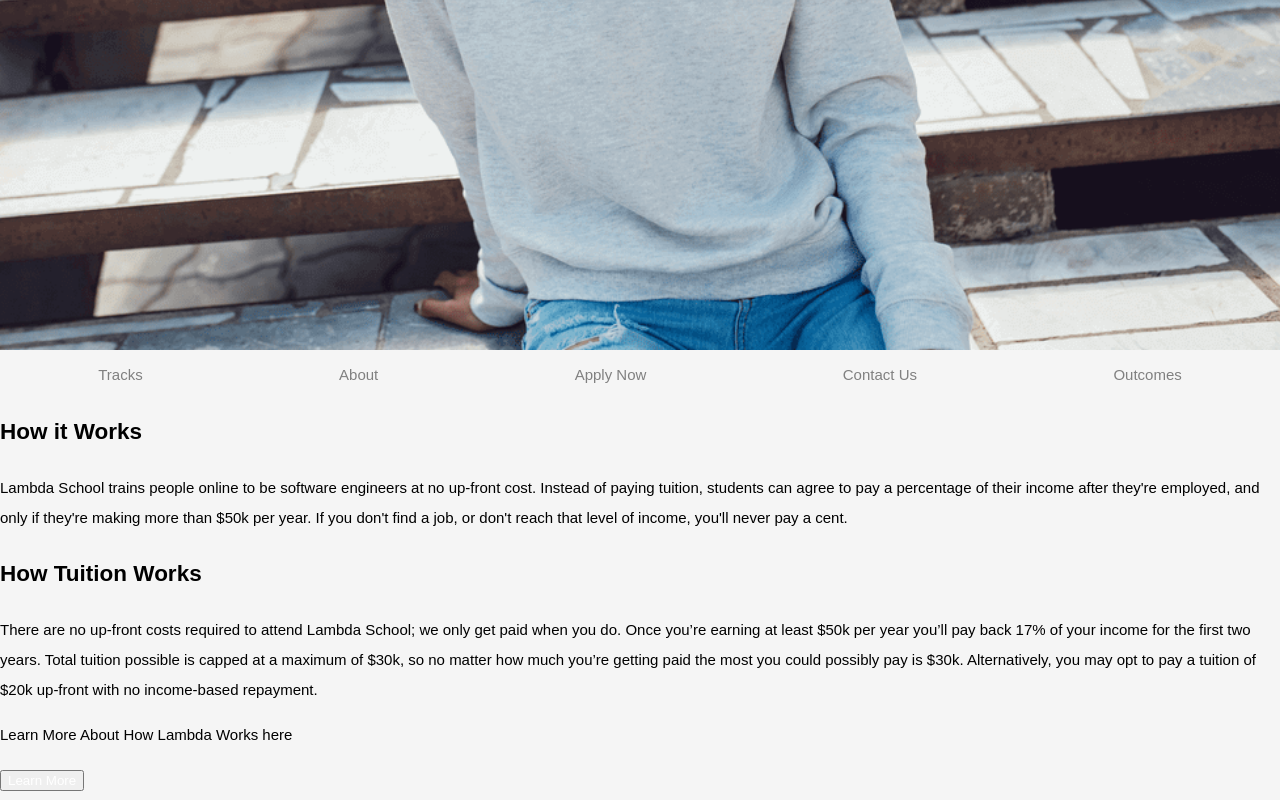
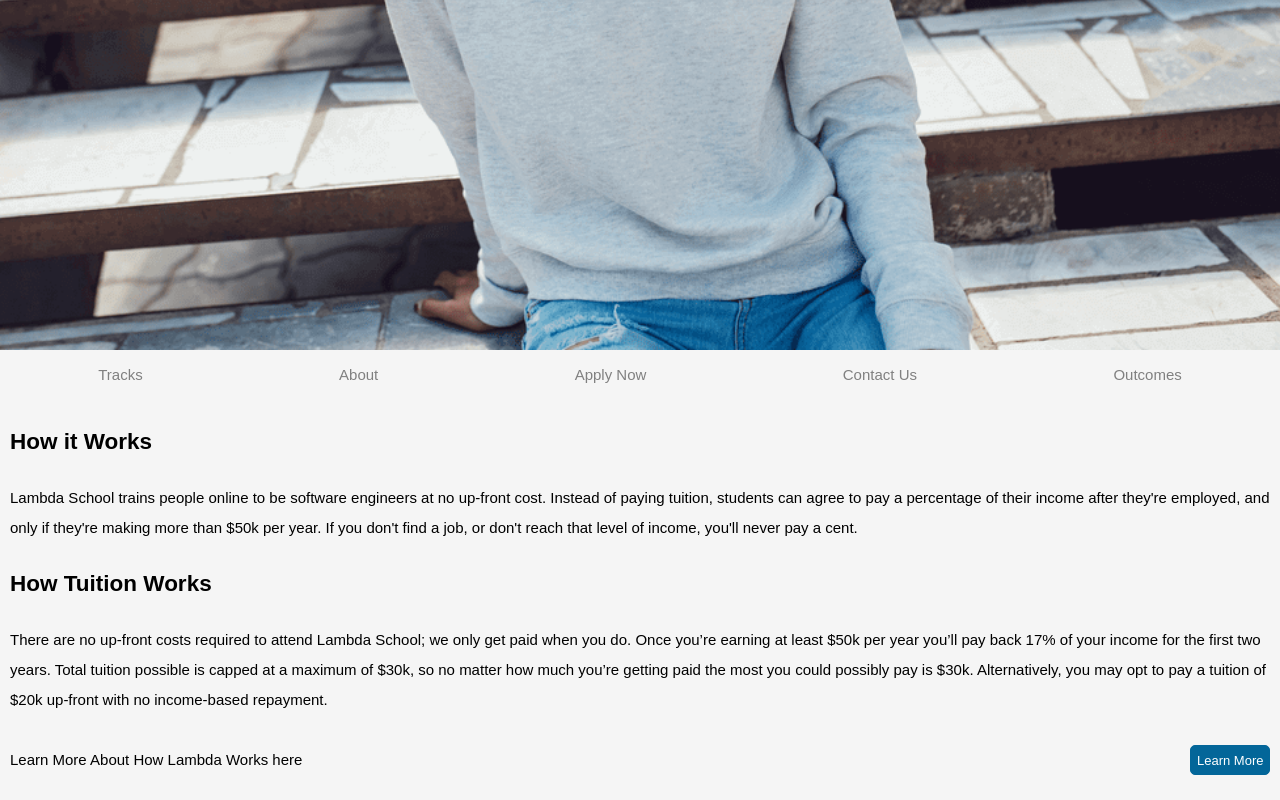
Before and after one commit to MichaelCheco/news-feed, a React (Create React App) app in the folder client/: page /about in a window 1280 px wide. Shown: the part 726-1526 px from the top of the page. Built offline with nearby package versions, Linux system fonts and the light colour scheme; a web font is replaced by a local one; what apollo-link-ws would draw is missing.

Commit message:
styling for about component

```diff
--- a/client/src/components/About.js
+++ b/client/src/components/About.js
@@ -1,36 +1,69 @@
 import React from 'react';
 import styled, { keyframes } from 'styled-components';
+const Button = styled.button`
+	@media (min-width: 375px) {
+		border: 1px solid ${props => props.theme.mediumBlue};
+		width: 80px;
+		height: 30px;
+		border-radius: 5px;
+		margin-left: 0.5rem;
+		background: ${props => props.theme.mediumBlue};
+		/* position: relative;
+		top: 70%;
+		right: 90%; */
 
+		&:hover {
+			cursor: pointer;
+			opacity: 0.7;
+		}
+		outline: 0;
+		a {
+			font-size: 1.3rem;
+			white-space: nowrap;
+			color: white;
+		}
+	}
+`;
+const Div = styled.div`
+	display: flex;
+	justify-content: space-between;
+	align-items: center;
+`;
+const Wrapper = styled.div`
+	width: 100%;
+	@media (min-width: 375px) {
+		padding: 1rem;
+	}
+`;
 const About = () => {
 	return (
-		<div>
-			<div>
+		<Wrapper>
 			<h2>How it Works</h2>
 			<p>
 				Lambda School trains people online to be software engineers at no
 				up-front cost. Instead of paying tuition, students can agree to pay a
 				percentage of their income after they're employed, and only if they're
-					making more than $50k per year. If you don't find a job, or don't
-					reach that level of income, you'll never pay a cent.
+				making more than $50k per year. If you don't find a job, or don't reach
+				that level of income, you'll never pay a cent.
 			</p>
-			</div>
-			<div>
+
 			<h2>How Tuition Works</h2>
 			<p>
 				There are no up-front costs required to attend Lambda School; we only
-					get paid when you do. Once you’re earning at least $50k per year
-					you’ll pay back 17% of your income for the first two years. Total
-					tuition possible is capped at a maximum of $30k, so no matter how much
-					you’re getting paid the most you could possibly pay is $30k.
-					Alternatively, you may opt to pay a tuition of $20k up-front with no
-					income-based repayment.{' '}
+				get paid when you do. Once you’re earning at least $50k per year you’ll
+				pay back 17% of your income for the first two years. Total tuition
+				possible is capped at a maximum of $30k, so no matter how much you’re
+				getting paid the most you could possibly pay is $30k. Alternatively, you
+				may opt to pay a tuition of $20k up-front with no income-based
+				repayment.{' '}
 			</p>
+			<Div>
 				<p> Learn More About How Lambda Works here</p>
-				<button>
+				<Button>
 					<a href="https://lambdaschool.com/about/">Learn More</a>
-				</button>
-			</div>
-		</div>
+				</Button>
+			</Div>
+		</Wrapper>
 	);
 };
 
```
Lines whose indentation alone changed are shown as unchanged.
